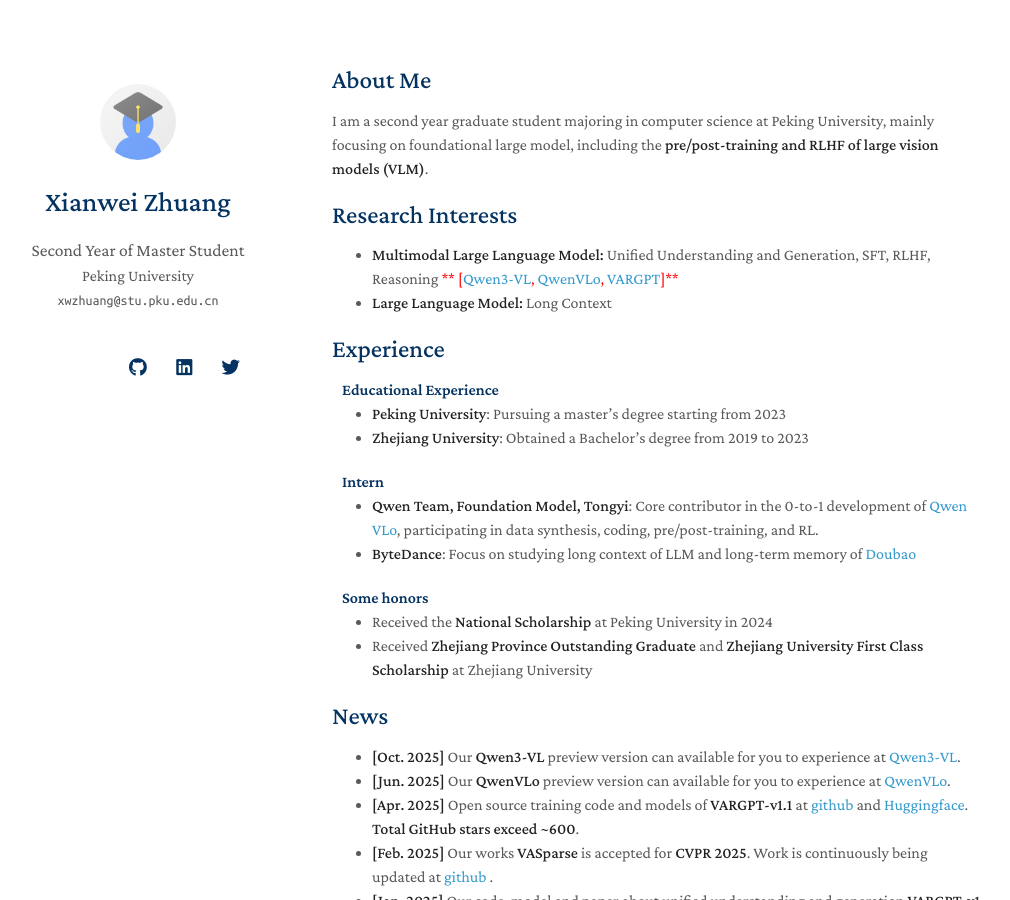
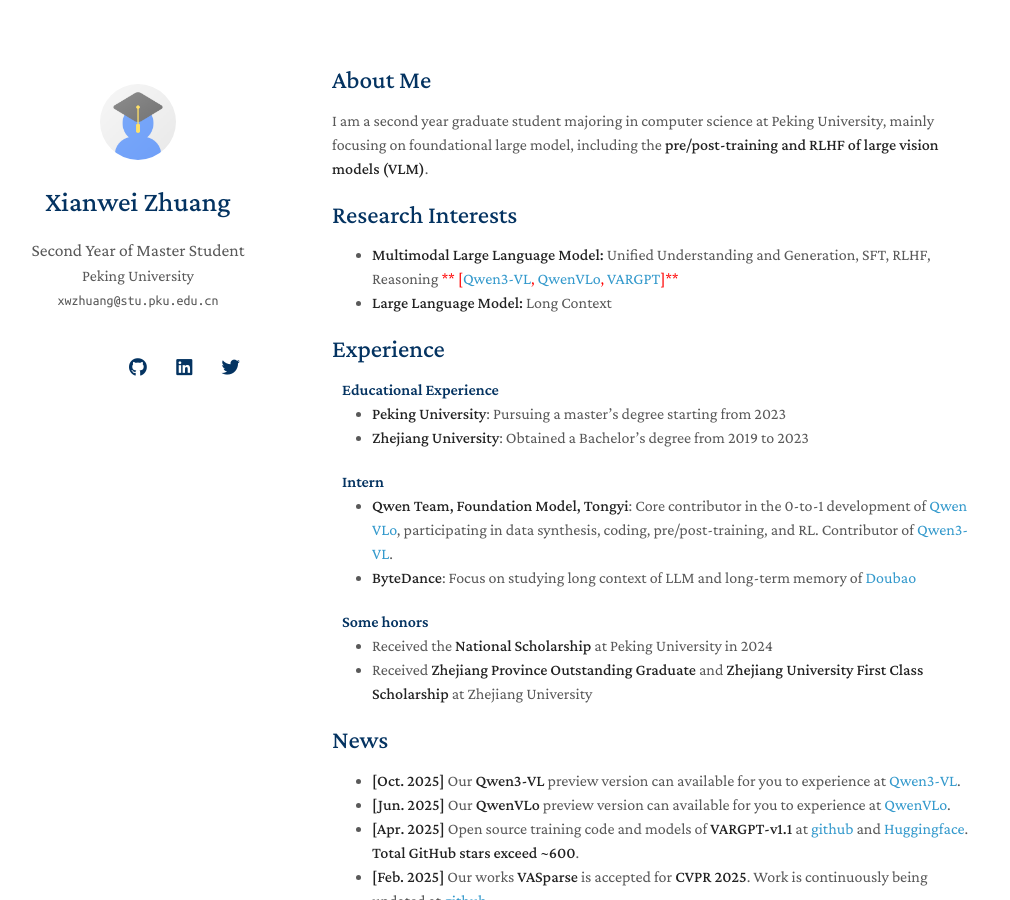
Before and after one commit to mengchuang123/mengchuang123.github.io, a Jekyll site: the page built from index.md, in a window 1280 px wide and 900 px high. Shown: the whole window, without its empty margins (138-1148 px from the left). Built offline with Jekyll 4.4.1, drawn with Linux system fonts in a browser that asks for light colours; nearby versions of some CDN libraries; a style sheet for code colours, icons or effects is not loaded; our own code applies the rules of GitHub Pages for plain Markdown files.

Commit message:
Update services.md

```diff
--- a/_includes/services.md
+++ b/_includes/services.md
@@ -13,7 +13,7 @@
 
 
 
-- **Qwen Team, Foundation Model, Tongyi**:  Core contributor in the 0-to-1 development of [Qwen VLo](https://qwenlm.github.io/blog/qwen-vlo/), participating in data synthesis, coding, pre/post-training, and RL.
+- **Qwen Team, Foundation Model, Tongyi**:  Core contributor in the 0-to-1 development of [Qwen VLo](https://qwenlm.github.io/blog/qwen-vlo/), participating in data synthesis, coding, pre/post-training, and RL. Contributor of [Qwen3-VL](https://arxiv.org/pdf/2511.21631).
 - **ByteDance**: Focus on studying long context of LLM and long-term memory of [Doubao](https://www.doubao.com/chat/)
 
 
```
